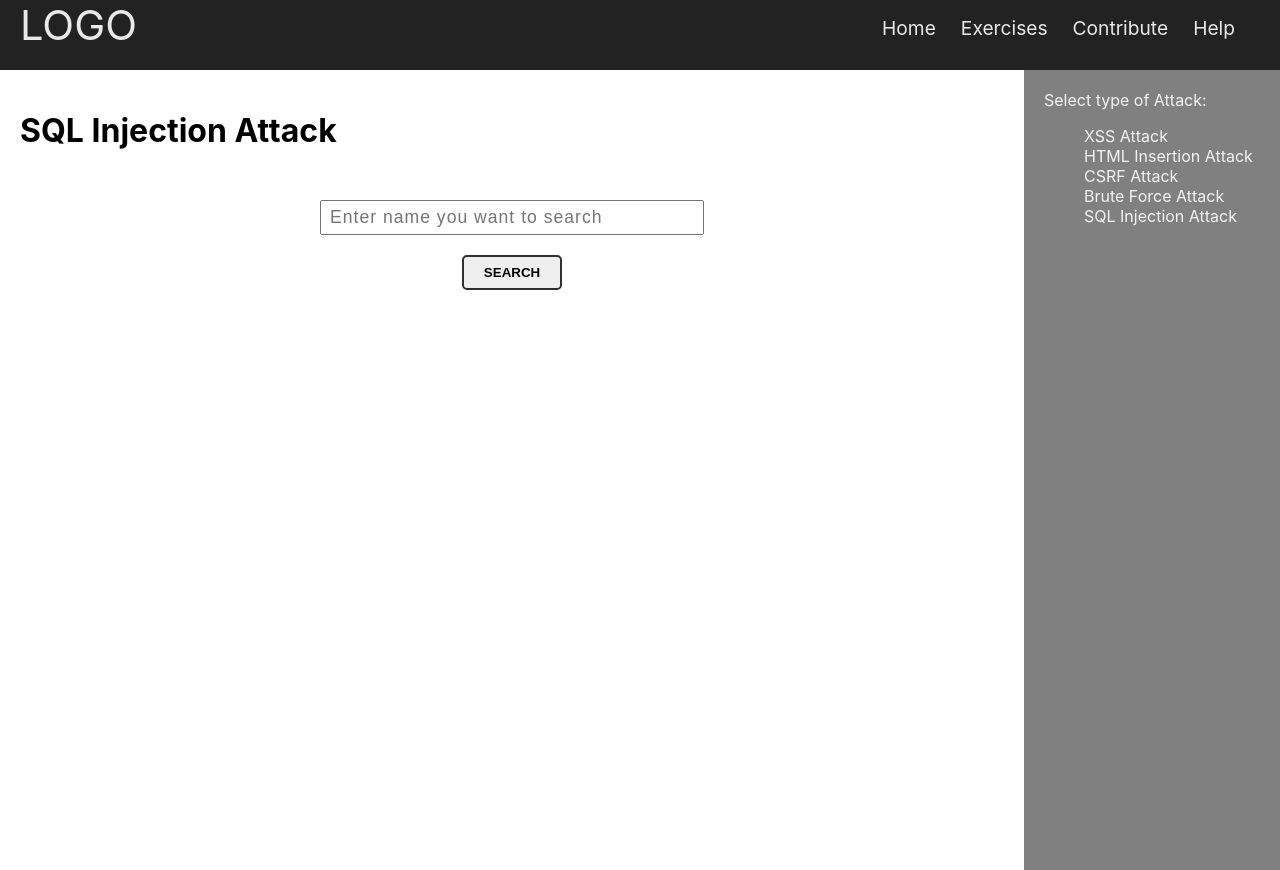
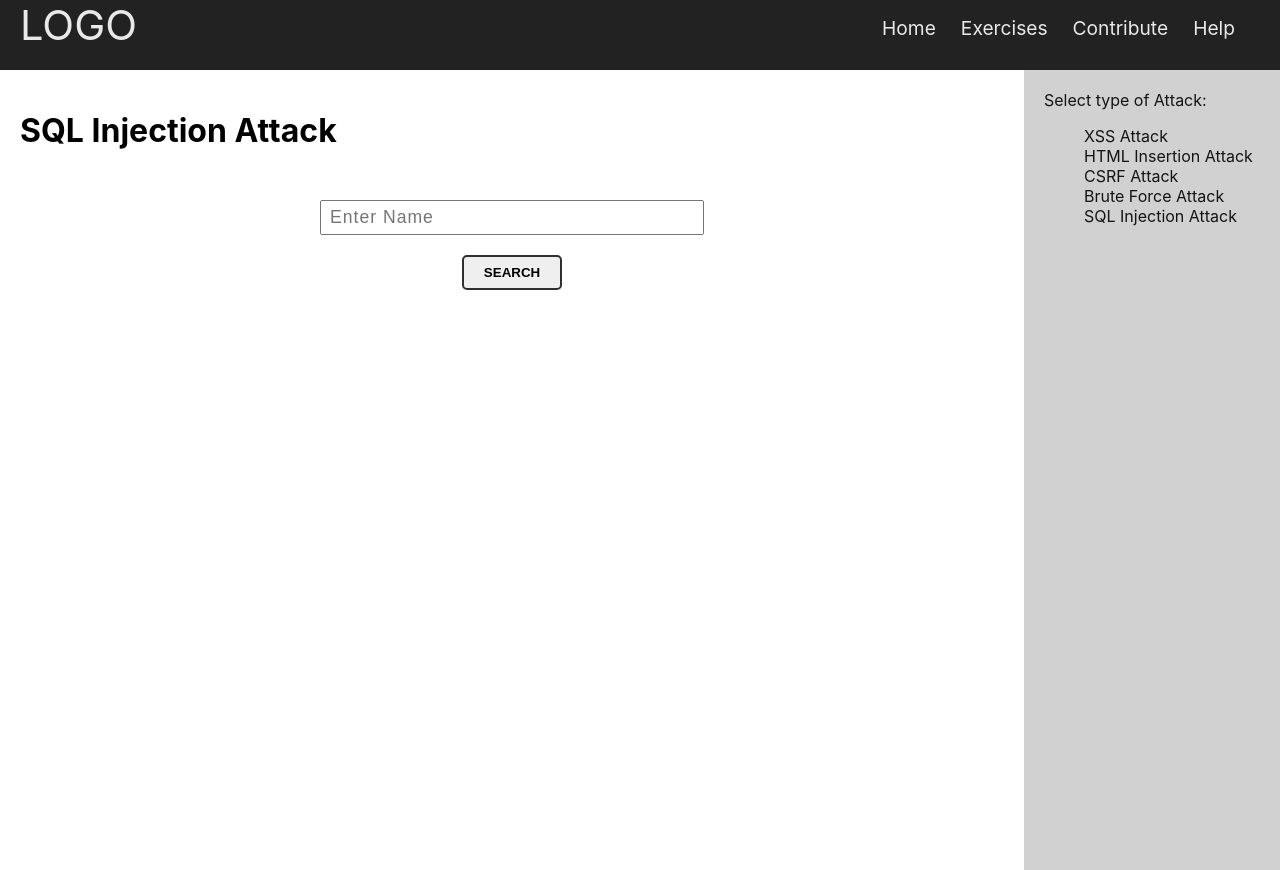
Before and after one commit to wabdeali/final-project-frontend, a Next.js app: page /exercise/sqlinjection in a window 1280 px wide. Built offline with nearby package versions, Linux system fonts and the light colour scheme.

Commit message:
ready for transfer to Kali

```diff
--- a/components/Layout.jsx
+++ b/components/Layout.jsx
@@ -11,6 +11,7 @@ function Layout({children}) {
                 {children}
             </div>
             <div className={styles.layoutSidebar}>
+                <div className={styles.sidebarLinks}>
                 <p>Select type of Attack:</p>
                 <ul>
                     <li>
@@ -29,6 +30,7 @@ function Layout({children}) {
                         <Link href="/exercise/sqlinjection">SQL Injection Attack</Link>
                     </li>
                 </ul>
+                </div>
             </div>
         </div>
         </>
--- a/components/Layout.module.scss
+++ b/components/Layout.module.scss
@@ -5,13 +5,15 @@
 
 .layoutExercise {
   margin: 20px;
+  max-height: 85vh;
+  overflow-y: scroll;
 }
 
 .layoutSidebar {
-  background: grey;
+  background: rgb(209, 209, 209);
+  color: rgb(20, 20, 20);
+  padding: 20px;
   height: 100vh;
-  color: rgb(243, 243, 243);
-  padding: 20px;
 
   ul {
     list-style-type: none;
--- a/package.json
+++ b/package.json
@@ -5,7 +5,8 @@
   "scripts": {
     "dev": "next dev",
     "build": "next build",
-    "start": "next start"
+    "start": "next start",
+    "export": "next export"
   },
   "dependencies": {
     "next": "10.0.9",
--- a/pages/exercise/sqlinjection/index.jsx
+++ b/pages/exercise/sqlinjection/index.jsx
@@ -7,7 +7,9 @@ function index() {
     const [inputValue, setInputValue] = useState("")
     const [data, setData] = useState(null)
 
-    const handleOnClick = () => {
+    const handleOnSubmit = (e) => {
+        e.preventDefault()
+
         fetch(`http://localhost:3001/namesearch/?name=${inputValue}`)
         .then(res => res.json())
         .then(json => {
@@ -21,14 +23,18 @@ function index() {
         <div>
             <h1>SQL Injection Attack</h1>
             <div className="inputContainer">
+                <form onSubmit={handleOnSubmit}>
                 <TextInput
                     type="text"
                     value={inputValue}
                     onChange={e => setInputValue(e.target.value)}
-                    placeholder="Enter name you want to search"
+                    placeholder="Enter Name"
                 />
-                <Button onClick={handleOnClick}>Search</Button>
+                <Button type="submit">Search</Button>
+                </form>
             </div>
+            <br />
+            <br />
             <div>
                 {
                     data &&
@@ -44,8 +50,8 @@ function index() {
                             <th>IP Adress</th>
                         </tr>
                         {
-                            data.map(row => (
-                                <tr>
+                            data.map((row, index) => (
+                                <tr key={index}>
                                     <td>{row.id}</td>
                                     <td>{row.first_name}</td>
                                     <td>{row.last_name}</td>
--- a/styles/globals.css
+++ b/styles/globals.css
@@ -27,3 +27,7 @@ p {
   align-items: center;
   flex-direction: column;
 }
+
+table {
+  margin: 0 auto;
+}
```
